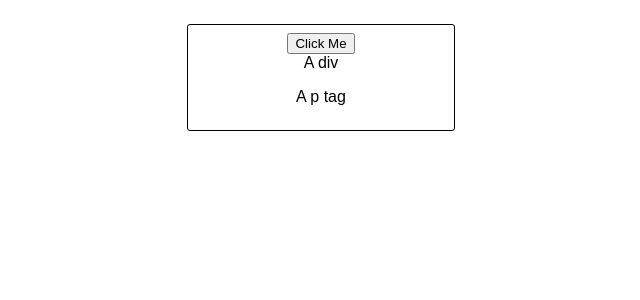
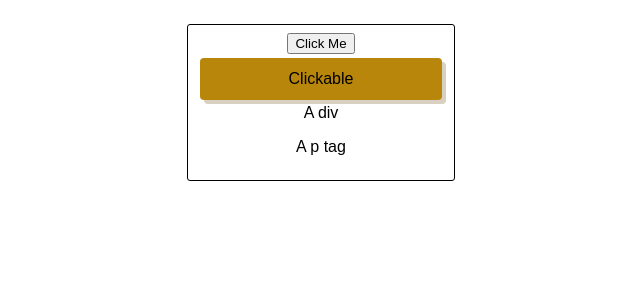
Before and after one commit to neohed/clean-components, a React (Create React App) app: page /#/center in a window 1280 px wide. Shown: the top 300 px of the page, without its empty margins (319-959 px from the left). Built offline with nearby package versions, Linux system fonts and the light colour scheme.

Commit message:
Add fake button component

```diff
--- a/src/components/CenterDemo.js
+++ b/src/components/CenterDemo.js
@@ -1,5 +1,6 @@
 import React from 'react';
 import CenterElement from "./layout/CenterElement";
+import FakeButton from "./inputs/FakeButton";
 
 const CenterDemo = () => (
     <CenterElement
@@ -13,6 +14,9 @@ const CenterDemo = () => (
         <button>
             Click Me
         </button>
+        <FakeButton
+            text={'Clickable'}
+        />
         <div>
             A div
         </div>
--- /dev/null
+++ b/src/components/inputs/FakeButton.js
@@ -0,0 +1,10 @@
+import React from 'react';
+import './fakeButton.css';
+
+const FakeButton = ({text}) => (
+    <div className={'fake-button'}>
+        {text}
+    </div>
+);
+
+export default FakeButton;
--- /dev/null
+++ b/src/components/inputs/fakeButton.css
@@ -0,0 +1,8 @@
+.fake-button {
+    cursor: pointer;
+    padding: 12px;
+    background-color: darkgoldenrod;
+    box-shadow: 4px 4px 0 0 rgba(99,72,10,0.25);
+    border-radius: 4px;
+    margin: 4px;
+}
```
